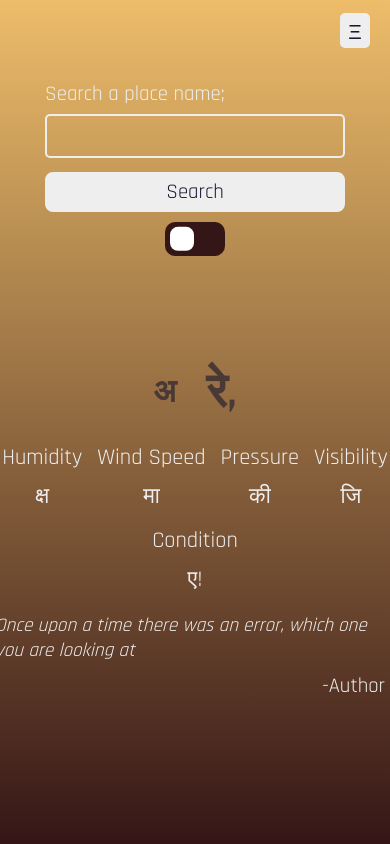
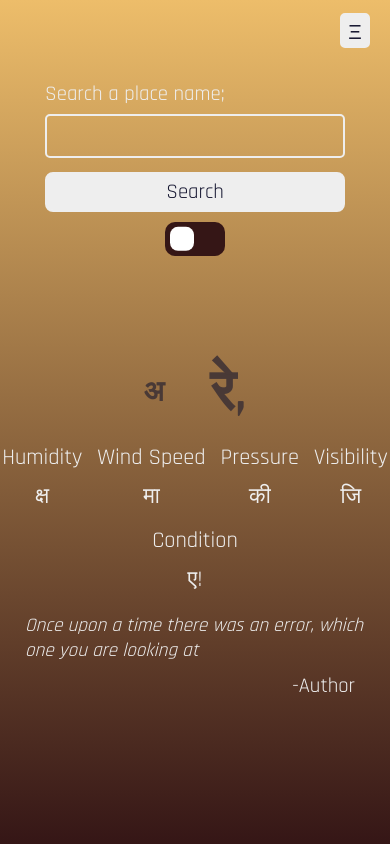
Before and after one commit to anujbalak/mausam, a website built with webpack: page docs/index.html in a window 390 px wide. Shown: the top 844 px of the page. Built offline with nearby package versions, Linux system fonts and the light colour scheme; no server answers.

Commit message:
Some fixes for mobile devices

```diff
--- a/src/home.js
+++ b/src/home.js
@@ -227,6 +227,8 @@ function home() {
     }
   }
 
+
+
   function setWeatherData(data) {
     cityName.innerText = data.resolvedAddress;
     temprature.innerText = `${data.currentConditions.temp}˚C`;
@@ -281,7 +283,7 @@ function home() {
 
   function loadWeather() {
     let city = localStorage.getItem("last searched city");
-    if (city == null) {
+    if (city === null) {
       let value = createSearch(currentCity, apiKey);
       getWeatherData(value);
     } else {
--- a/src/style.css
+++ b/src/style.css
@@ -156,7 +156,6 @@ nav a:focus {
 
 div.weather-container > div {
   display: flex;
-  gap: 30px;
 }
 
 .city-name-container,
@@ -164,13 +163,15 @@ div.weather-container > div {
   display: flex;
   justify-content: center;
   align-items: center;
-  font-size: 2rem;
+  flex-wrap: wrap;
+  font-size: max(1em, 1.8em);
   font-weight: 600;
+  margin: 0 8px;
   color: #493936;
 }
 
 .temprature {
-  font-size: 3rem;
+  font-size: 2em;
 }
 
 div.weather-container div + div {
@@ -197,6 +198,7 @@ div.weather-container div + div > div {
 .quote-container {
   display: grid;
   gap: 10px;
+  width: 85%;
 }
 
 .quote-output {
@@ -210,6 +212,7 @@ div.weather-container div + div > div {
 }
 
 .joke-container {
+  width: 85%;
   display: none;
   font-size: 1.2rem;
   gap: 20px;
```
